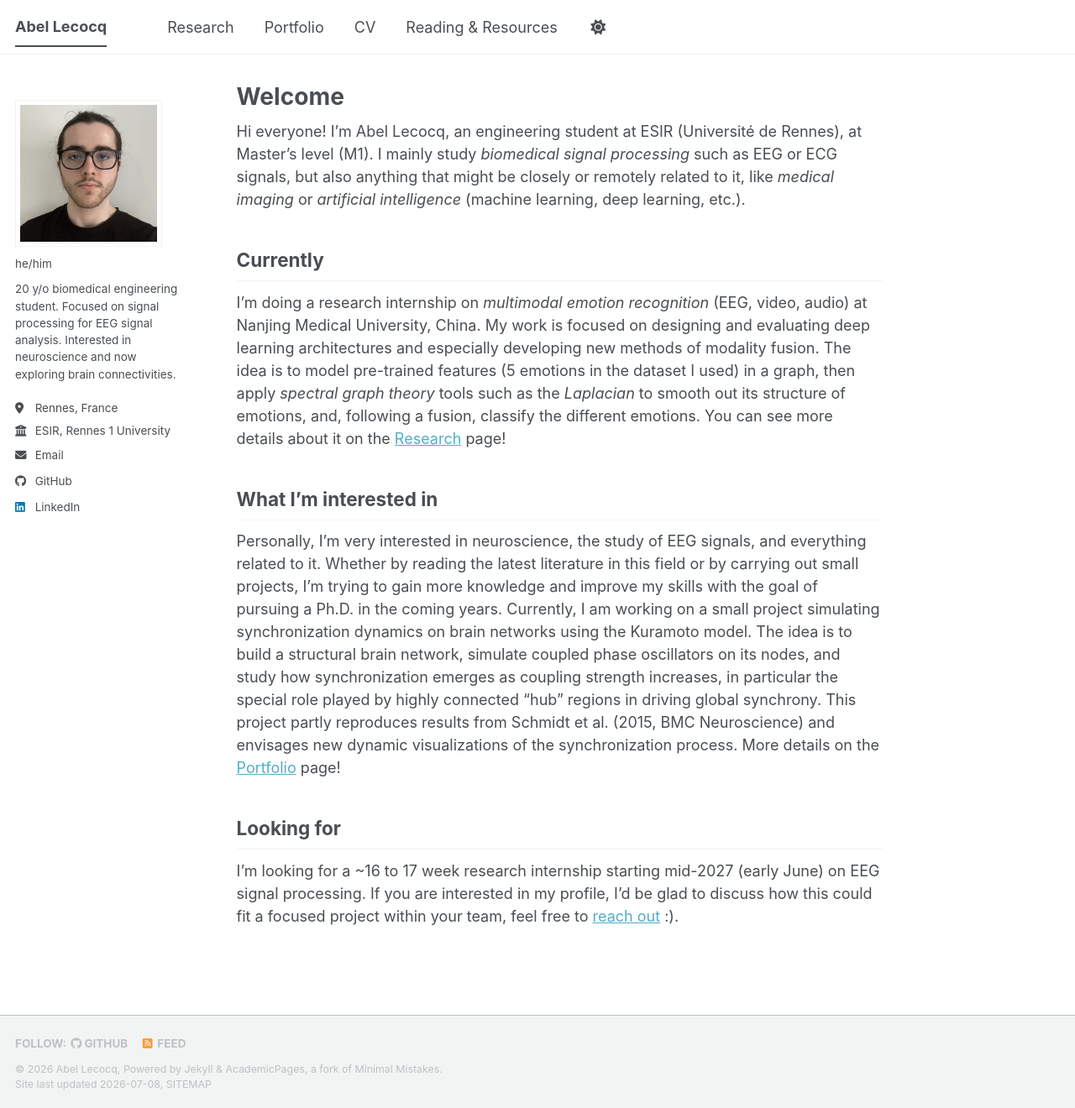
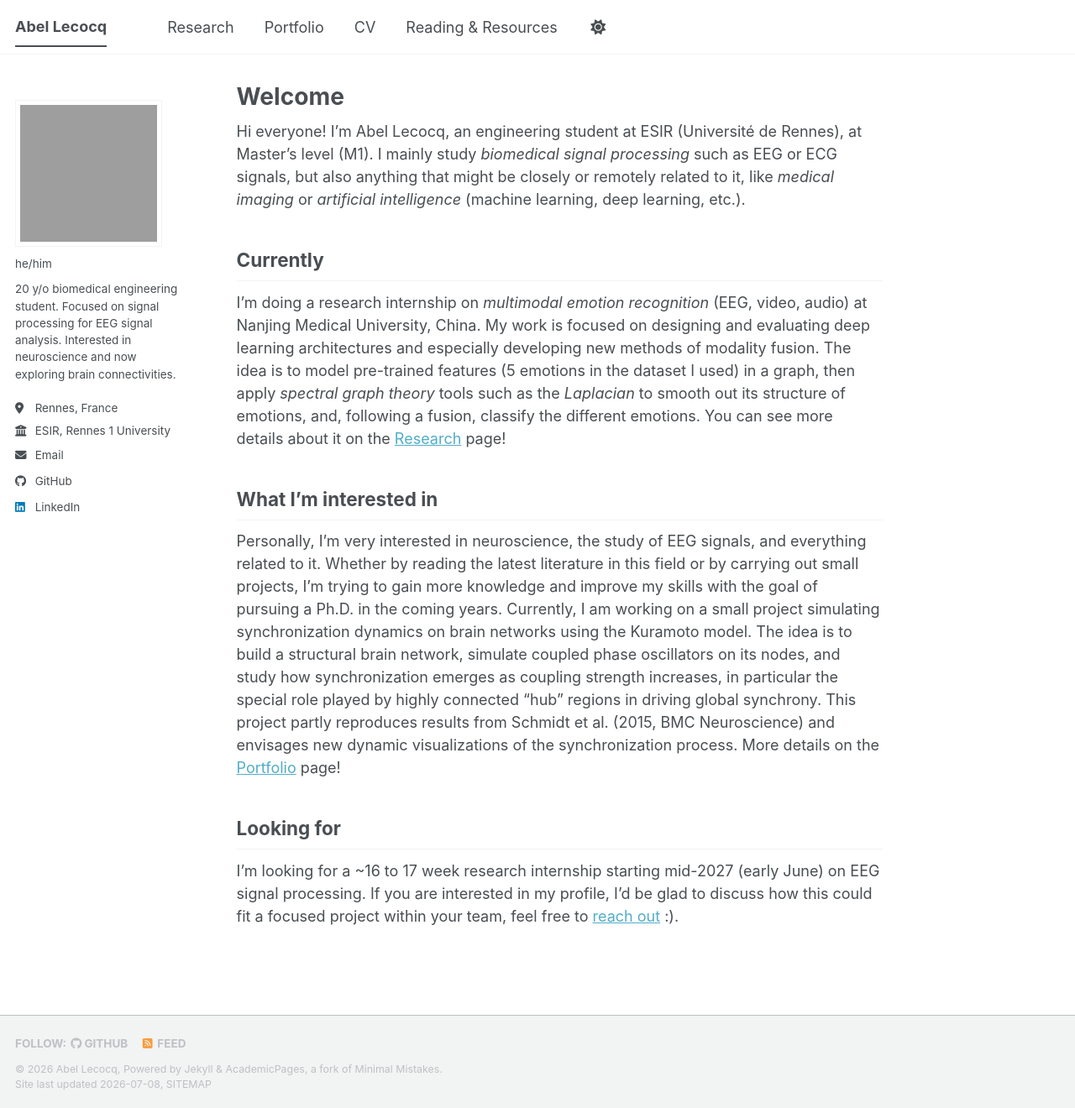
Before and after one commit to Abelccq/Abelccq.github.io, a Jekyll site: the page built from _pages/about.md, in a window 1280 px wide and 1320 px high. Shown: the whole window at 84% size. Built offline with Jekyll 4.4.1, drawn with Linux system fonts in a browser that asks for light colours; a script bundle is joined from its source files by our own code; library files that are not in the unit come from our copies.

Commit message:
Update author avatar image in config file

```diff
--- a/_config.yml
+++ b/_config.yml
@@ -23,7 +23,7 @@ repository               : "academicpages/academicpages.github.io"
 #               Additional customization can be done by editing /_includes/author-profile.html
 author:
   # Biographic information
-  avatar           : "pp.png"
+  avatar           : "IMG_0298.png"
   name             : ""
   pronouns         : "he/him"
   bio              : "20 y/o biomedical engineering student. Focused on signal processing for EEG signal analysis. Interested in neuroscience and now exploring brain connectivities."
```
